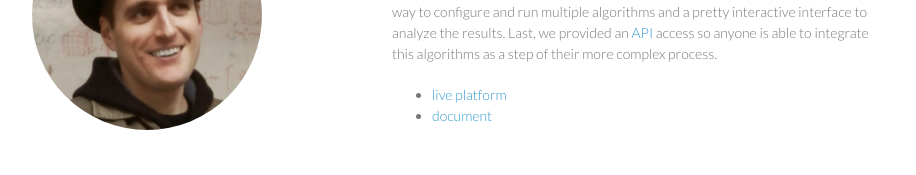
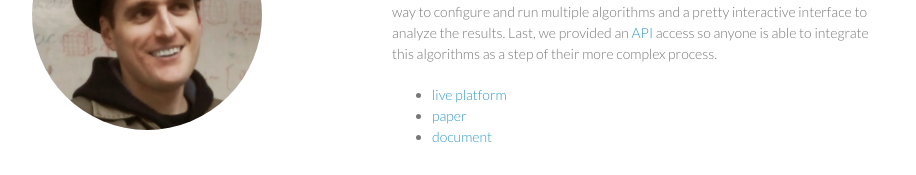
Before and after one commit to ecolell/ecolell.github.io, a Jekyll site: the page built from _posts/2018-06-10-master-thesis.md, in a window 1280 px wide, cut to the strip 0-350 px from the top of the page. Shown: the part 158-333 px from the top of the strip, without its empty margins (178-1094 px from the left). Built offline with Jekyll 4.4.1, drawn with Linux system fonts in a browser that asks for light colours.

Commit message:
Append the paper into the post.

```diff
--- a/_posts/2018-06-10-master-thesis.md
+++ b/_posts/2018-06-10-master-thesis.md
@@ -10,4 +10,5 @@ This two years and a half I have been working in collaboration with the [Structu
 The platform brings a simplified way to configure and run multiple algorithms and a pretty interactive interface to analyze the results. Last, we provided an [API](https://en.wikipedia.org/wiki/Application_programming_interface) access so anyone is able to integrate this algorithms as a step of their more complex process.
 
 * [live platform](https://mistic2.leloir.org.ar)
+* [paper](https://academic.oup.com/nar/advance-article/doi/10.1093/nar/gky419/5037718)
 * [document](http://ecolell.github.io/assets/docs/masterthesis/thesis.pdf)
```
